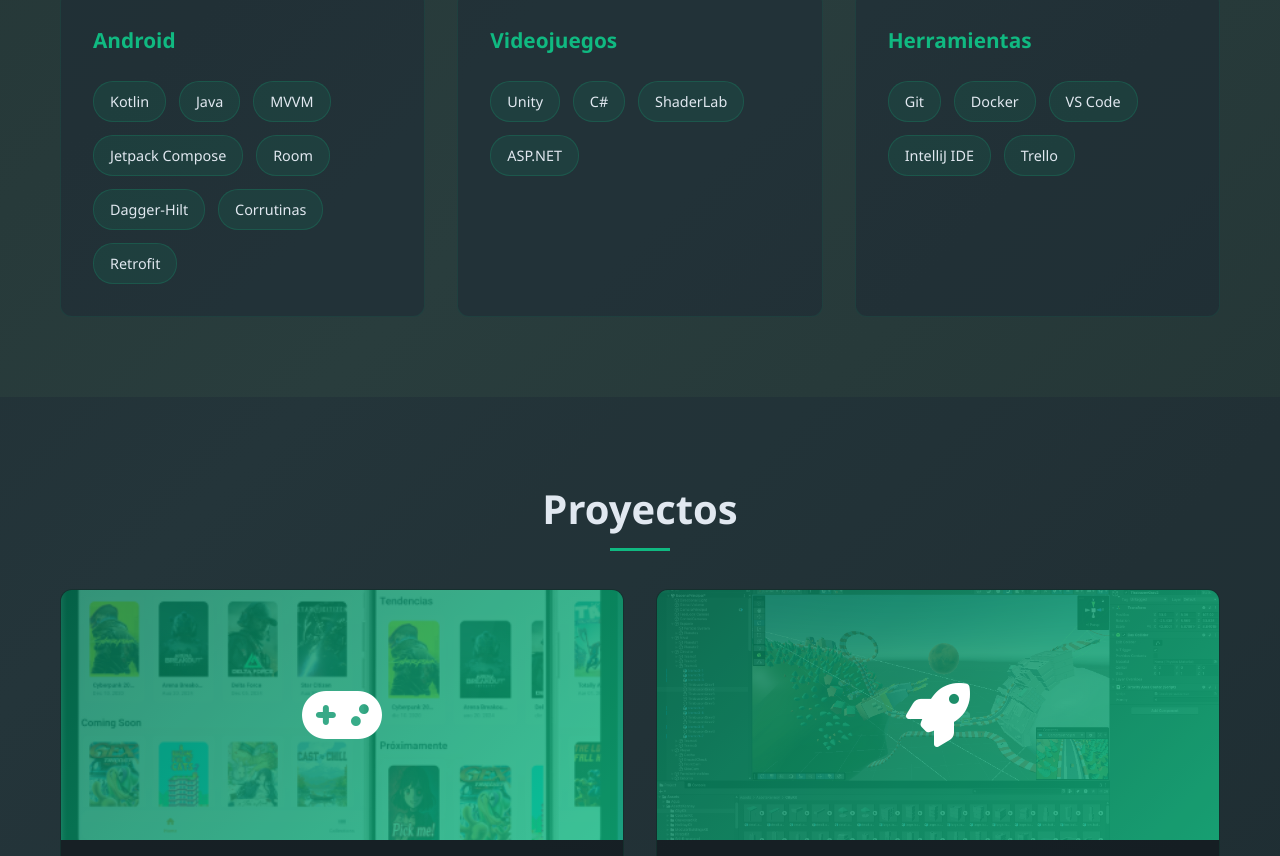
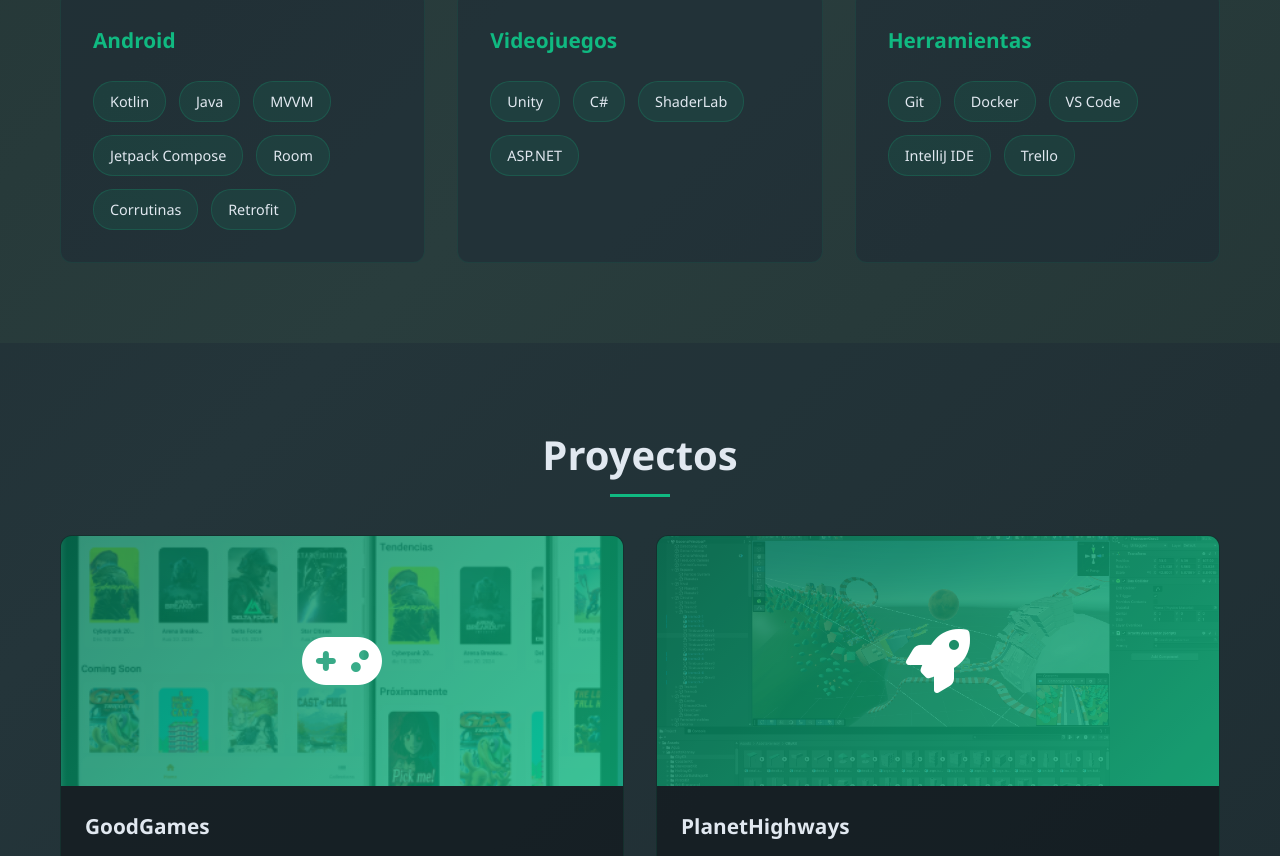
Before and after one commit to Arky222/Arky222.github.io, a plain HTML site: page index.html in a window 1280 px wide. Shown: the part 1780-2636 px from the top of the page. Drawn offline with Linux system fonts and the light colour scheme.

Commit message:
update skill list

```diff
--- a/index.html
+++ b/index.html
@@ -96,7 +96,6 @@
                         <span class="skill-item">MVVM</span>
                         <span class="skill-item">Jetpack Compose</span>
                         <span class="skill-item">Room</span>
-                        <span class="skill-item">Dagger-Hilt</span>
                         <span class="skill-item">Corrutinas</span>
                         <span class="skill-item">Retrofit</span>
                     </div>
```
